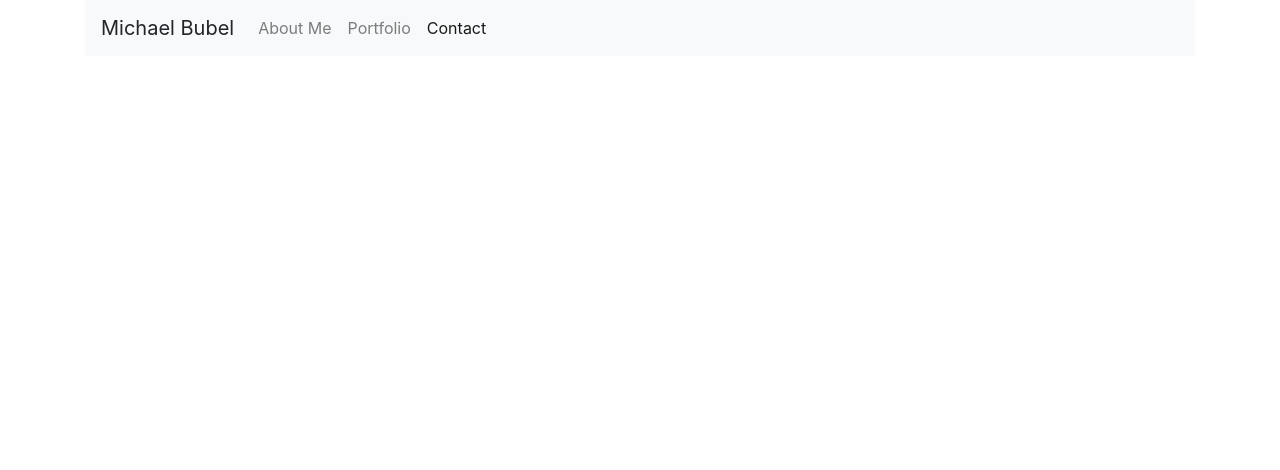
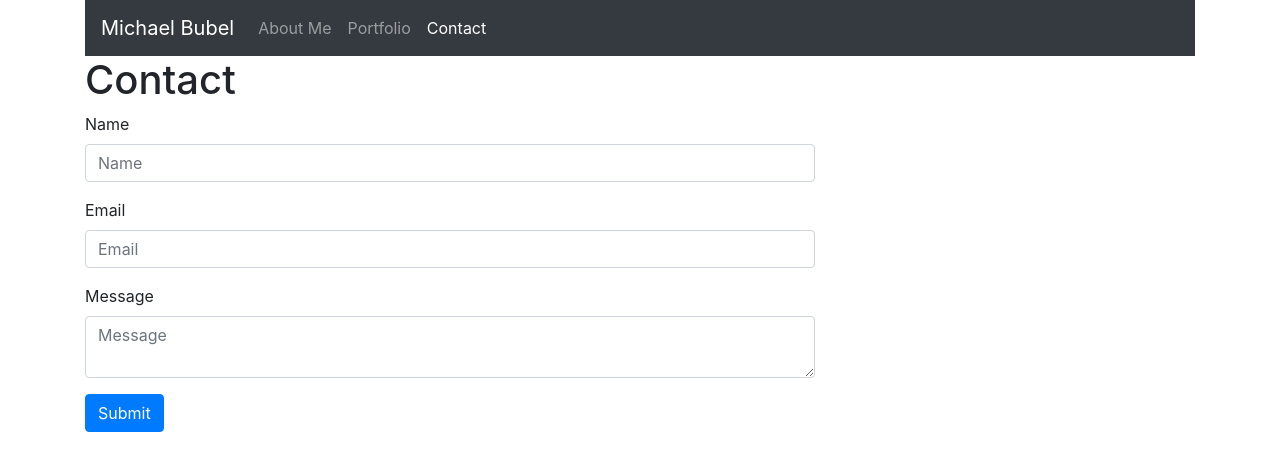
Before and after one commit to mbubel/portfolio, a plain HTML site: page contact.html in a window 1280 px wide. Drawn offline with nearby package versions, Linux system fonts and the light colour scheme.

Commit message:
Added a contact form

```diff
--- a/contact.html
+++ b/contact.html
@@ -15,8 +15,8 @@
     <!-- Row 1 -->
     <div class="row">
       <div class="col-sm-12">
-        <nav class="navbar navbar-expand-sm navbar-light bg-light">
-          <a class="navbar-brand"> Michael Bubel</a>
+        <nav class="navbar navbar-expand-sm navbar-dark bg-dark">
+          <a class="navbar-brand" href="#"> Michael Bubel</a>
           <button class="navbar-toggler" type="button" data-toggle="collapse" data-target="#navbarSupportedContent"
             aria-controls="navbarSupportedContent" aria-expanded="false" aria-label="Toggle navigation">
             <span class="navbar-toggler-icon"></span>
@@ -25,7 +25,7 @@
           <div class="collapse navbar-collapse" id="navbarSupportedContent">
             <ul class="navbar-nav mr-auto">
               <li class="nav-item">
-                <a class="nav-link" href="index.html">About Me <span class="sr-only">(current)</span></a>
+                <a class="nav-link" href="index.html">About Me</a>
               </li>
               <li class="nav-item">
                 <a class="nav-link" href="portfolio.html">Portfolio</a>
@@ -37,5 +37,31 @@
         </nav>
       </div>
     </div>
+
+    <div class="row">
+      <div class="col-sm-12">
+        <h1>Contact</h1>
+      </div>
+    </div>
+
+    <div class="row">
+      <div class="col-sm-8">
+        <form>
+          <div class="form-group">
+            <label for="formGroupExampleInput">Name</label>
+            <input type="text" class="form-control" id="name" placeholder="Name">
+          </div>
+          <div class="form-group">
+            <label for="formGroupExampleInput2">Email</label>
+            <input type="email" class="form-control" id="email" placeholder="Email">
+          </div>
+          <div class="form-group">
+            <label for="formGroupExampleInput2">Message</label>
+            <textarea class="form-control" id="message" placeholder="Message"></textarea>
+          </div>
+          <button type="button" class="btn btn-primary">Submit</button>
+        </form>
+      </div>
+    </div>
   </div>
 </body>
```
Also changed, not shown: index.html (+3 -3 lines), portfolio.html (+3 -3 lines).
